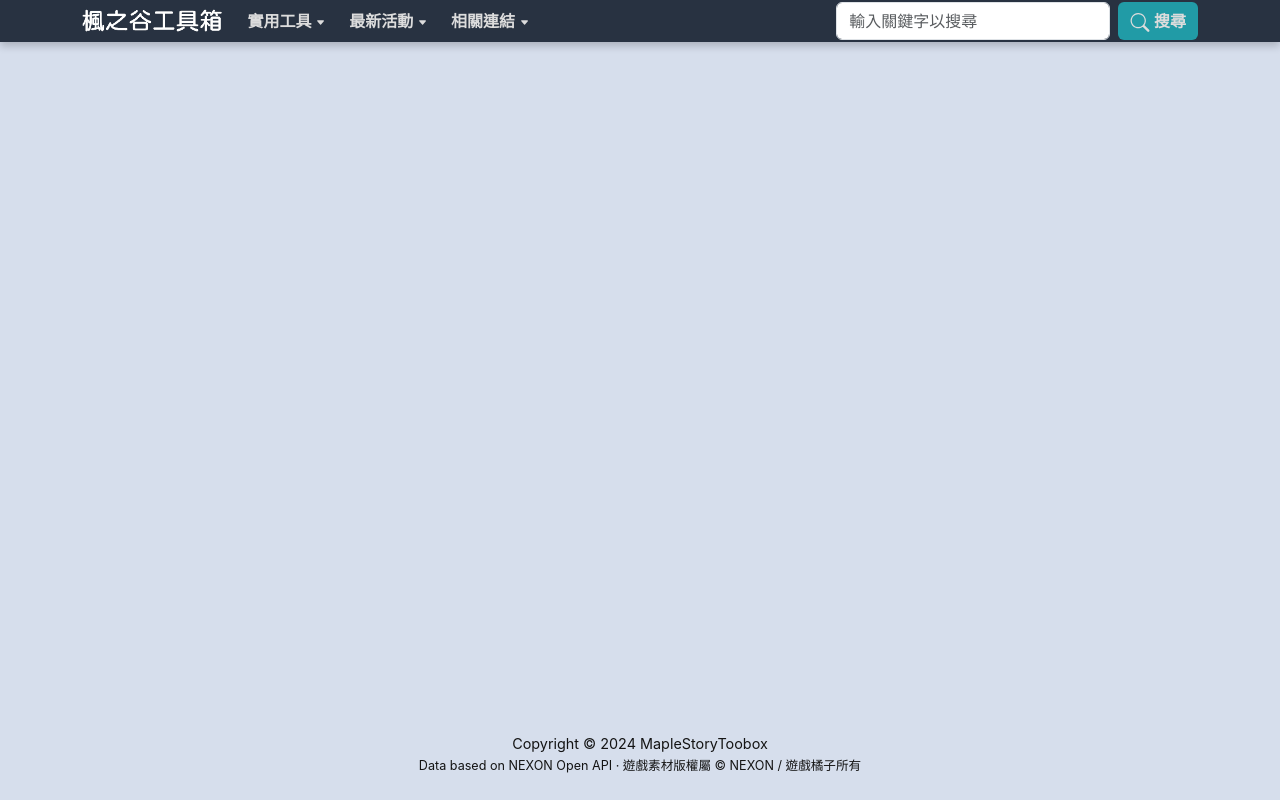
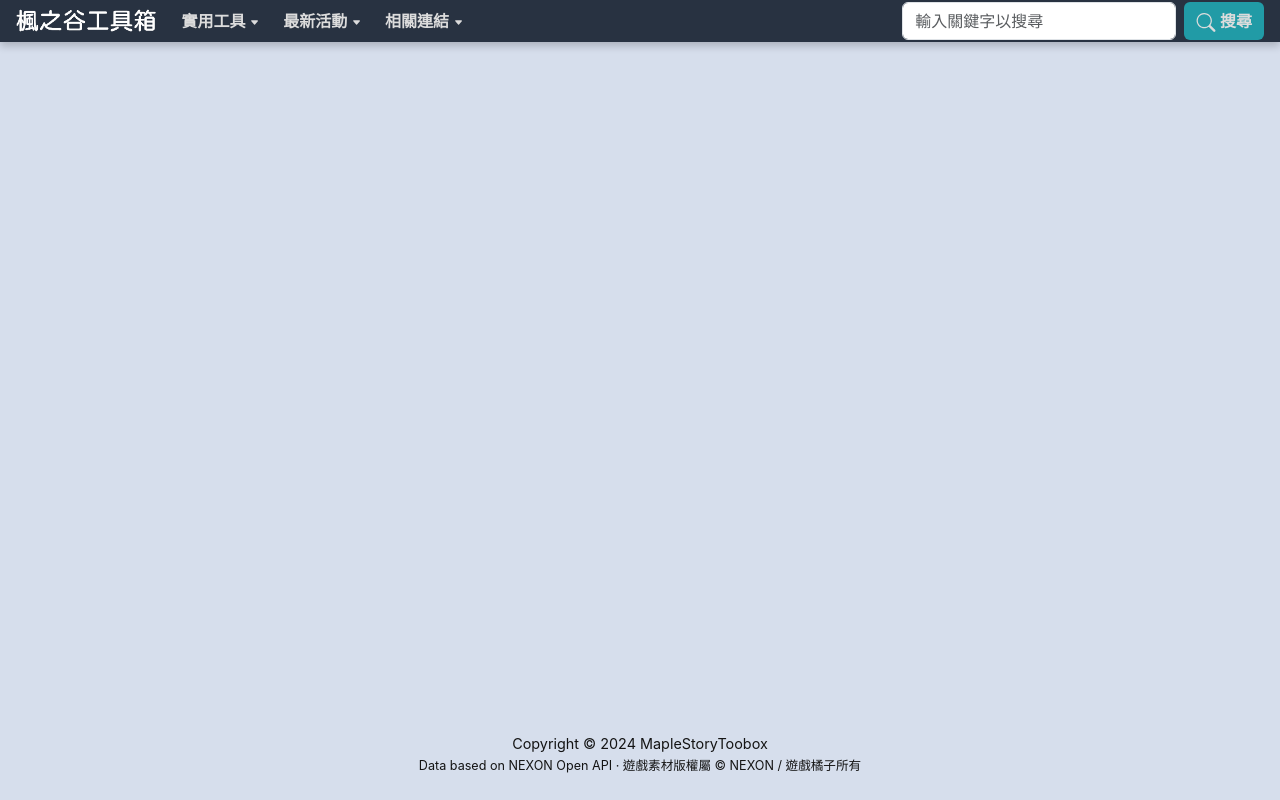
Before and after one commit to sw-willie-wu/maplestory-toolbox, a Vue app: page / in a window 1280 px wide. Built offline with nearby package versions, Linux system fonts and the light colour scheme.

Commit message:
style: widen site content to 1366px

```diff
--- a/src/App.vue
+++ b/src/App.vue
@@ -6,7 +6,7 @@ import Footer from '@/components/Footer.vue'
 <template>
   <div class="wrapper">
     <Navbar />
-    <div class="container-lg content">
+    <div class="site-container content">
       <RouterView />
     </div>
     <Footer class="stick-bottom"></Footer>
@@ -18,6 +18,15 @@ import Footer from '@/components/Footer.vue'
   display: flex;
   flex-direction: column;
   min-height: 100vh;
+}
+
+// 全站內容寬度：導覽列與內容共用，左右緣對齊
+.site-container,
+.container-fluid.site-container {
+  width: 100%;
+  max-width: 1366px;
+  margin-inline: auto;
+  padding-inline: 16px;
 }
 
 .content {
--- a/src/components/Navbar.vue
+++ b/src/components/Navbar.vue
@@ -6,7 +6,7 @@ import CaretDownIcon from './icons/IconCaretDown.vue'
 <template>
   <div>
     <nav class="navbar navbar-expand-lg fixed-top navbar-dark">
-      <div class="container-lg">
+      <div class="container-fluid site-container">
         <router-link to="/" class="navbar-brand"><img class="icon-brand" src="@/assets/img/brand.png" /></router-link>
         <button class="navbar-toggler" type="button" data-bs-toggle="collapse" data-bs-target="#navbarSupportedContent"
           aria-controls="navbarSupportedContent" aria-expanded="false" aria-label="Toggle navigation">
```
